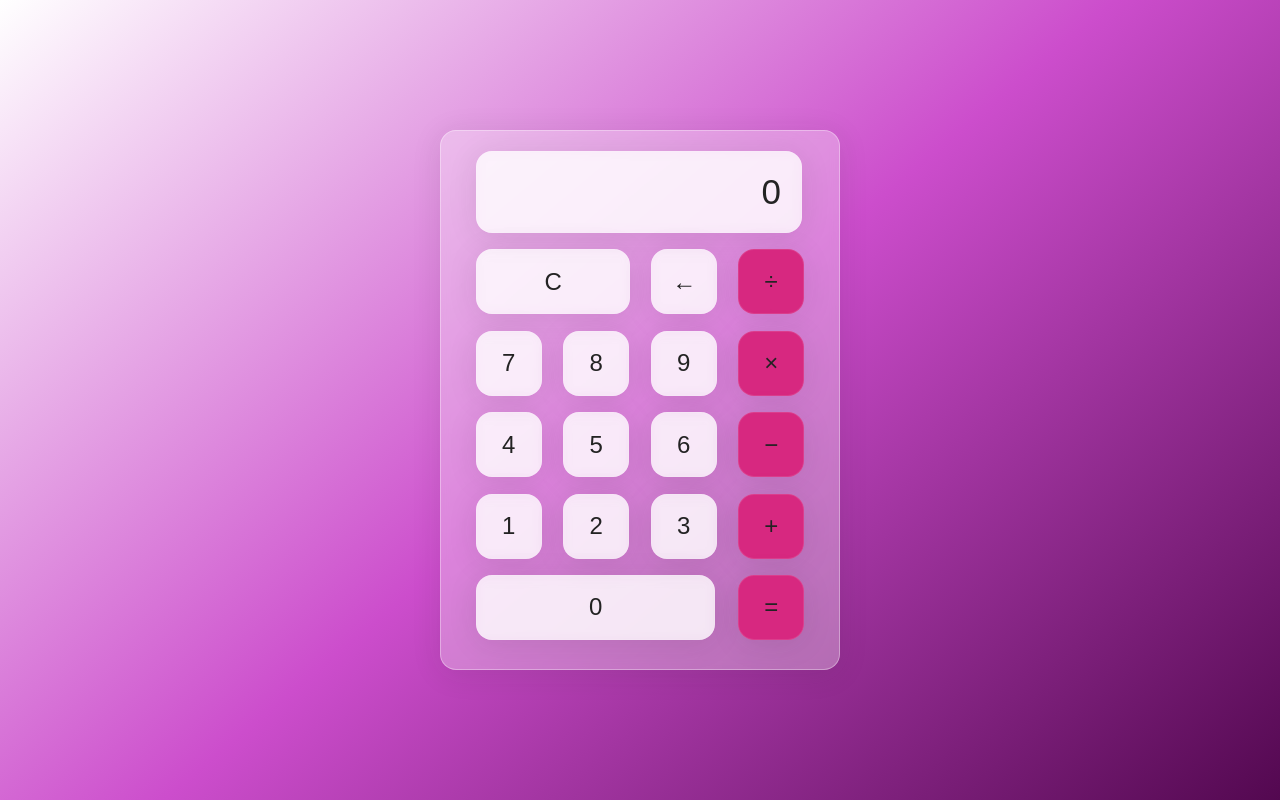
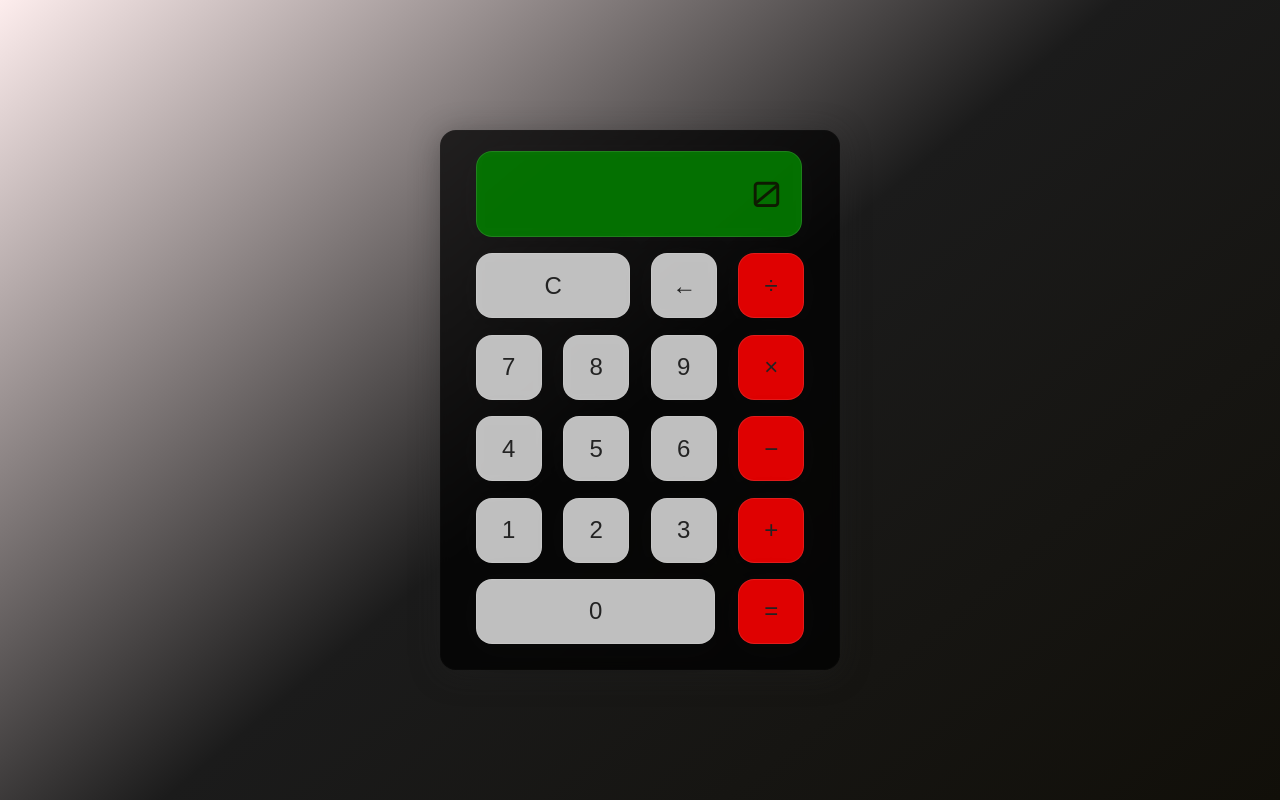
Before and after one commit to Kars2048/Calculadora-HTML-CSS-JS, a plain HTML site: page index.html in a window 1280 px wide. Drawn offline with Linux system fonts and the light colour scheme.

Commit message:
Mudança de aparencia pelo css e inserido link no head no html

```diff
--- a/index.html
+++ b/index.html
@@ -5,6 +5,7 @@
     <meta http-equiv="X-UA-Compatible" content="IE=edge">
     <meta name="viewport" content="width=device-width, initial-scale=1.0">
     <link rel="stylesheet" href="style.css">
+    <link href='https://fonts.googleapis.com/css?family=Orbitron' rel='stylesheet' type='text/css'>
     <title>Calculator</title>
 </head>
 <body>
--- a/style.css
+++ b/style.css
@@ -13,7 +13,7 @@ html{
 
 body{
     align-items: center;
-    background: linear-gradient(320deg, #530850, #cc4dcc, #ffffff);
+    background: linear-gradient(320deg, #110f09, #1b1b1b, #fdeded);
     display: flex;
     font-family: 'Dosis', sans-serif;
     font-display: swap;
@@ -22,17 +22,13 @@ body{
 }
 
 .wrapper{
-    backdrop-filter: blur(5.5px);
-    -webkit-backdrop-filter: blur(5.5px);
-    background: rgba(255, 255, 255, 0.75);
+    background-color: rgba(0, 0, 0, 0.75);
     border: 1px solid rgba(255, 255, 255, 0.01);
     border-radius: 16px;
-    box-shadow: 0 4px 30px rgba(35, 35, 35, 0.1);
+    box-shadow: 0 4px 30px rgba(35, 35, 35, 0.4);
     color: #232323;
     backdrop-filter: blur(4px);
     -webkit-backdrop-filter: blur(4px);
-    background: rgba(255, 255, 255, 0.30);
-    border: 1px solid rgba(255, 255, 255, 0.34);
     flex-basis: 400px;
     height: 540px;
     padding: 20px 35px;
@@ -41,11 +37,12 @@ body{
 .screen{
     backdrop-filter: blur(5.5px);
     -webkit-backdrop-filter: blur(5.5px);
-    background: rgba(255, 255, 255, 0.75);
+    background: #059400bf;
     border: 1px solid rgba(255, 255, 255, 0.1);
     border-radius: 16px;
     box-shadow: 0 4px 30px rgba(35, 35, 35, 0.1);
-    color: #232323;
+    color: #0e1a01;
+    font-family: 'Orbitron', sans-serif;
     font-size: 35px;
     overflow: auto;
     padding: 20px;
@@ -80,24 +77,25 @@ body{
     border-radius: 16px;
     box-shadow: 0 4px 30px rgba(35, 35, 35, 0.1);
     color: #232323;
-    background: #d72880;
+    background: #df0101;
 }
 
 .calc-button:last-child:hover{
-    background-color: inherit;
-    color: inherit;
+    background-color: #5f0202;
+    color: white;
 }
 
 .calc-button:last-child:active{
-    background-color: #ff3f78;
+    background-color: #fa0000;
 }
 
 .calc-button:hover{
-    background-color: inherit;
+    background-color: #3f3f3fbf;
+    color: white;
 }
 
 .calc-button:active{
-    background-color: #ff3f78;
+    background-color: #a3a3a3bf;
 }
 
 .double{
```
